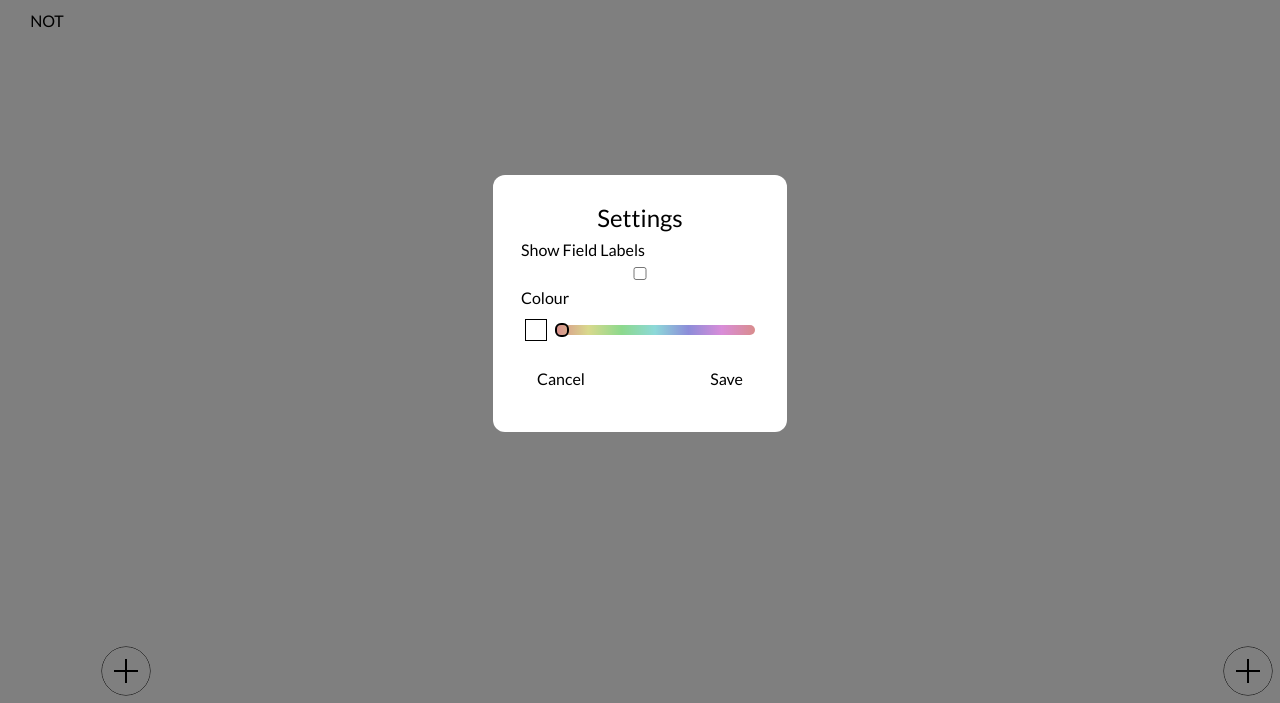
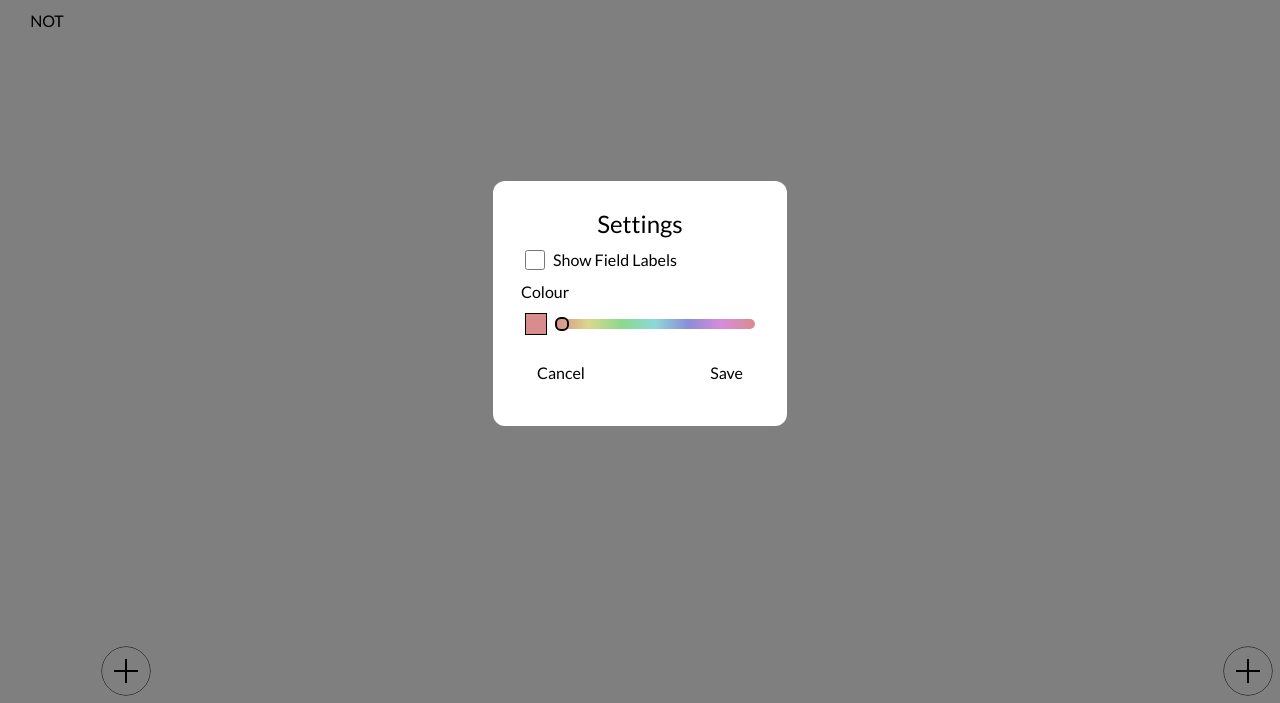
Before and after one commit to Bildschirmauflosung/logic-gate-simulator, a website built with Vite: page index.html in a window 1280 px wide. Both pictures are taken after a click on the link 1249 px from the left and 28 px from the top of the page. Shown: the part 97-800 px from the top of the page. Built offline with nearby package versions, Linux system fonts and the light colour scheme.

Commit message:
Improve dialog fields

```diff
--- a/src/css/_dialog.scss
+++ b/src/css/_dialog.scss
@@ -43,6 +43,16 @@
 
       &-btn {
         @include btn;
+      }
+    }
+
+    &-check {
+      display: flex;
+      align-items: center;
+
+      &-box {
+        width: 2rem;
+        height: 2rem;
       }
     }
 
--- a/src/dialogs/SettingsDialog.ts
+++ b/src/dialogs/SettingsDialog.ts
@@ -9,10 +9,11 @@ export class SettingsDialog {
 
   static build() {
     this.dialog = new Dialog("Settings");
-    this.dialog.addField(new DialogCheckField("showFieldLabels", "Show Field Labels"));
+    this.dialog.addField(new DialogCheckField("showFieldLabels", "Show Field Labels", Settings.showFieldNames));
     this.dialog.addField(new DialogColourField("colour", "Colour"));
     this.dialog.addButton(new DialogButton("Cancel", ButtonType.NORMAL, () => { this.dialog.close() }));
     this.dialog.addButton(new DialogButton("Save", ButtonType.NORMAL, () => {
+      this.dialog.close();
       Settings.showFieldNames = this.dialog.getValueFromField("showFieldLabels") as boolean;
     }));
   }
--- a/src/render/dialog/Dialog.ts
+++ b/src/render/dialog/Dialog.ts
@@ -39,29 +39,59 @@ export class Dialog {
   }
 
   addField(field: IDialogField) {
-    const label = document.createElement("p");
-    label.className = "modal-bg__dialog-label";
-    label.innerText = field.getLabel();
-    this._html.appendChild(label);
+    if (field.getType() !== DialogFieldType.CHECK) {
+      const label = document.createElement("p");
+      label.className = "modal-bg__dialog-label";
+      label.innerText = field.getLabel();
+      this._html.appendChild(label);
+    }
+
     switch (field.getType()) {
       case DialogFieldType.CHECK:
+        const div = document.createElement("div");
+        div.className = "modal-bg__dialog-check";
         const check = document.createElement("input");
-        check.className = "modal-bg__dialog-check";
+        check.className = "modal-bg__dialog-check-box";
+        check.id = field.getName() + "-check";
         check.type = "checkbox";
         check.addEventListener("change", () => {
           (field as DialogCheckField).value = check.checked;
-        })
-        this._html.appendChild(check);
+        });
+
+        const label = document.createElement("label");
+        label.className = "modal-bg__dialog-check-label";
+        label.innerText = field.getLabel();
+        label.htmlFor = check.id;
+        div.appendChild(check);
+        div.appendChild(label);
+        this._html.appendChild(div);
         break;
       case DialogFieldType.COLOUR:
         const flex = document.createElement("div");
         flex.className = "modal-bg__dialog-colour";
         const colourBox = document.createElement("div");
         colourBox.className = "modal-bg__dialog-colour-box";
+        colourBox.style.backgroundColor = `hsl(${ field.getValue() }, 50%, 70%)`;
         const sliderBase = document.createElement("div");
         sliderBase.className = "modal-bg__dialog-colour-slider";
         const sliderHandle = document.createElement("div");
         sliderHandle.className = "modal-bg__dialog-colour-slider-handle";
+
+        sliderHandle.addEventListener("mousedown", (e) => {
+          e.stopPropagation();
+          (field as DialogColourField).pressed = true;
+        });
+        sliderHandle.addEventListener("mouseup", () => {
+          (field as DialogColourField).pressed = false;
+        });
+        sliderHandle.addEventListener("mousemove", (e) => {
+          if ((field as DialogColourField).pressed) {
+            sliderHandle.style.left = e.offsetX + "px";
+            (field as DialogColourField).value = Math.round((sliderHandle.offsetLeft - sliderBase.offsetLeft + sliderHandle.offsetWidth / 2) * (360 / 200));
+            colourBox.style.backgroundColor = `hsl(${ field.getValue() }, 50%, 70%)`;
+          }
+        });
+
         sliderBase.addEventListener("mousedown", (e) => {
           sliderHandle.style.left = e.offsetX - sliderHandle.offsetWidth / 2 + "px";
           (field as DialogColourField).value = Math.round((sliderHandle.offsetLeft - sliderBase.offsetLeft + sliderHandle.offsetWidth / 2) * (360 / 200));
--- a/src/render/dialog/DialogCheckField.ts
+++ b/src/render/dialog/DialogCheckField.ts
@@ -2,9 +2,7 @@ import { DialogFieldType } from "./DialogFieldType";
 import { IDialogField } from "./IDialogField";
 
 export class DialogCheckField implements IDialogField {
-  public value: boolean = false;
-
-  constructor(private name: string, private label: string) { }
+  constructor(private name: string, private label: string, public value: boolean) { }
 
   getLabel(): string {
     return this.label;
```
